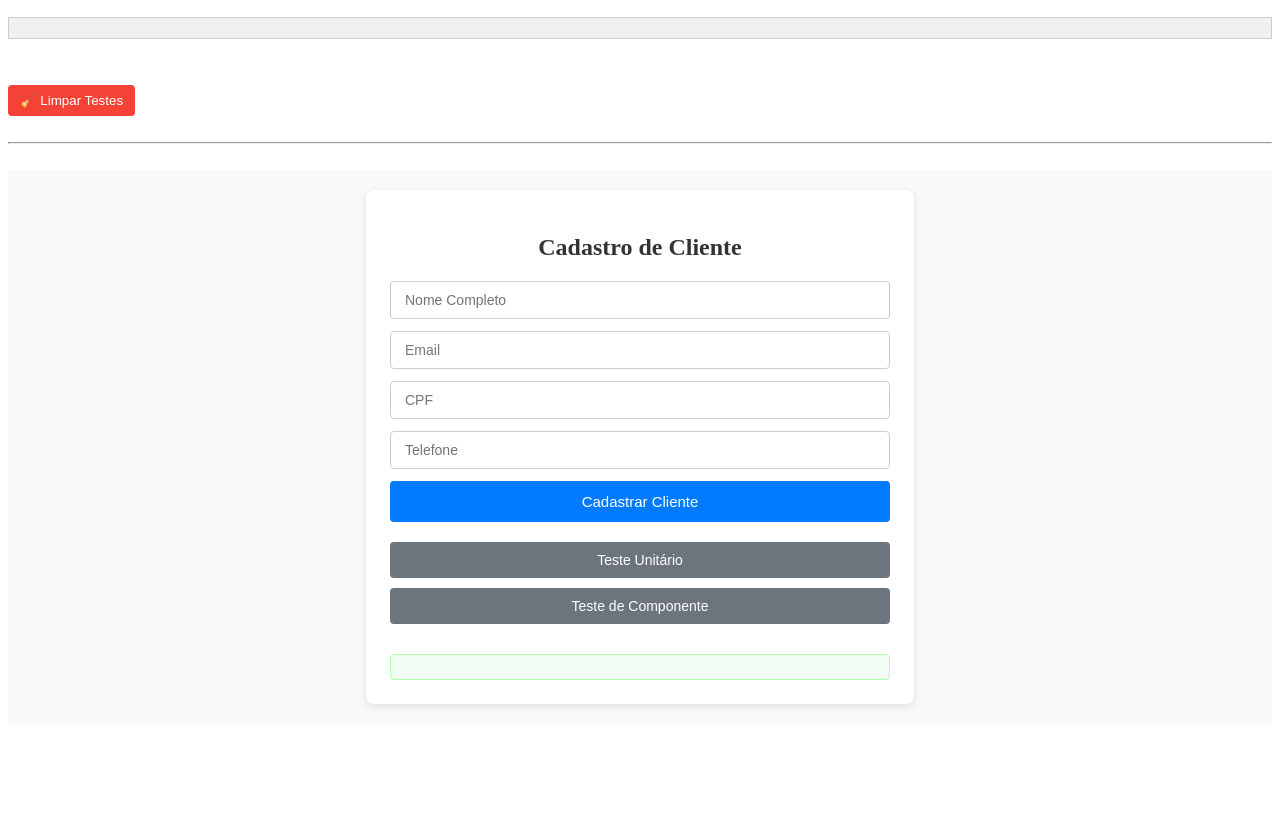
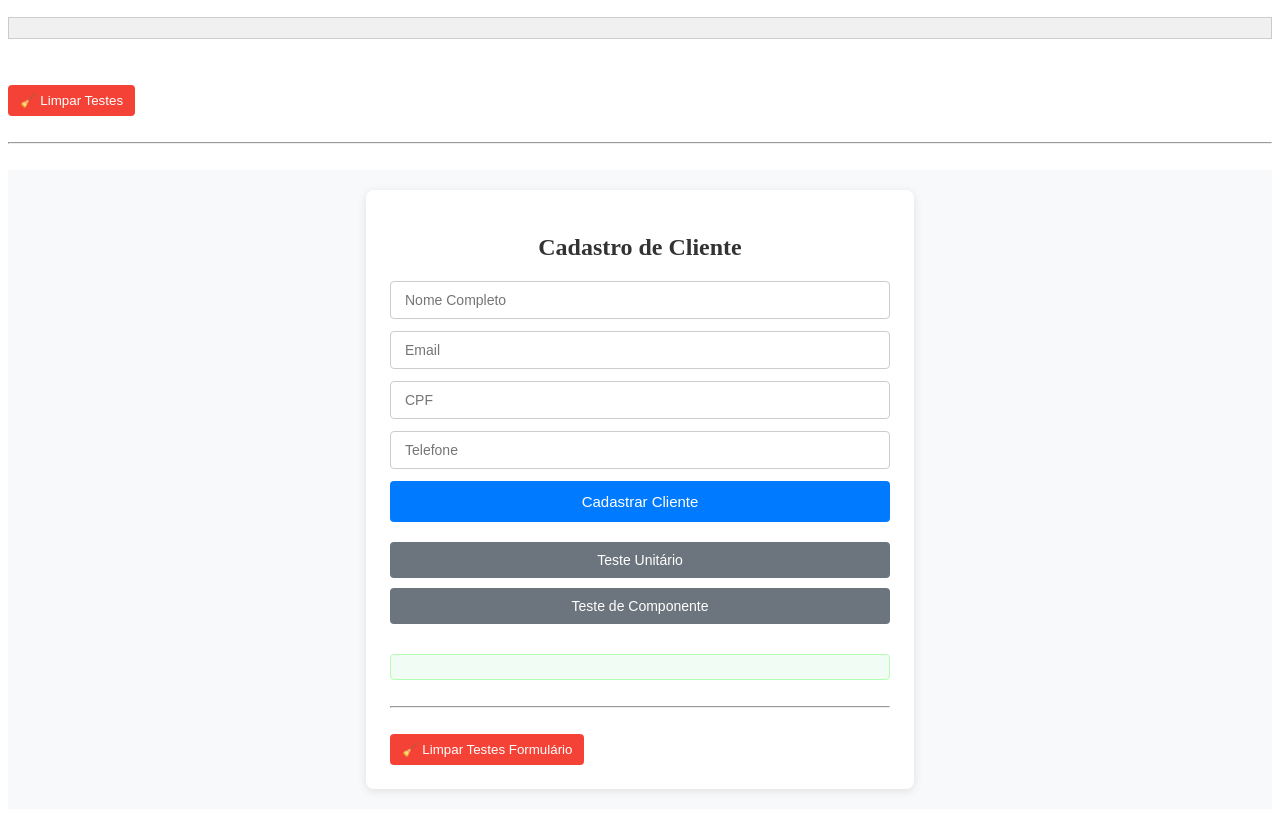
Before and after one commit to wellingtonSperansa/AvaliacaoPraticaTesta, a plain HTML site: page index.html in a window 1280 px wide. Shown: the part 282-1099 px from the top of the page. Before the commit the page ends 1014 px from the top, so only its background shows below. Drawn offline with Linux system fonts and the light colour scheme.

Commit message:
ajustado algumas funções de botões e de limpeza de campos

```diff
--- a/index.html
+++ b/index.html
@@ -66,6 +66,12 @@
       </div>
 
       <div id="resultadoCadastro"></div>
+      <br>
+      <hr>
+      <br>
+      <button onclick="limparTestesFormulario()"
+        style="display: block; background-color: #f44336; color: white; border: none; padding: 8px 12px; border-radius: 4px; cursor: pointer;">
+        🧹 Limpar Testes Formulário</button>
     </div>
 
     <script src="src/calculadora.js"></script>
--- a/src/calculadora.js
+++ b/src/calculadora.js
@@ -68,6 +68,14 @@ function limparTestes() {
   // Limpa os resultados
   document.getElementById("testes-resultados").textContent = "";
   document.getElementById("teste-resultado-final").innerHTML = "";
+  document.getElementById("resultadoCadastro").innerHTML = "";
+}
+function limparTestesFormulario() {
+  document.getElementById("nome").value = "";
+  document.getElementById("email").value = "";
+  document.getElementById("cpf").value = "";
+  document.getElementById("telefone").value = "";
+  document.getElementById("resultadoCadastro").innerHTML = "";
 }
 const indexbd = [];
 
--- a/tests/unitario.test.js
+++ b/tests/unitario.test.js
@@ -166,4 +166,8 @@ function exibirResultados(resultados) {
 function executarTestesUnitarios() {
   const resultados = rodarTestesUnitarios();
   exibirResultados(resultados);
+  document.getElementById("nome").value = "";
+  document.getElementById("email").value = "";
+  document.getElementById("cpf").value = "";
+  document.getElementById("telefone").value = "";
 }
```
